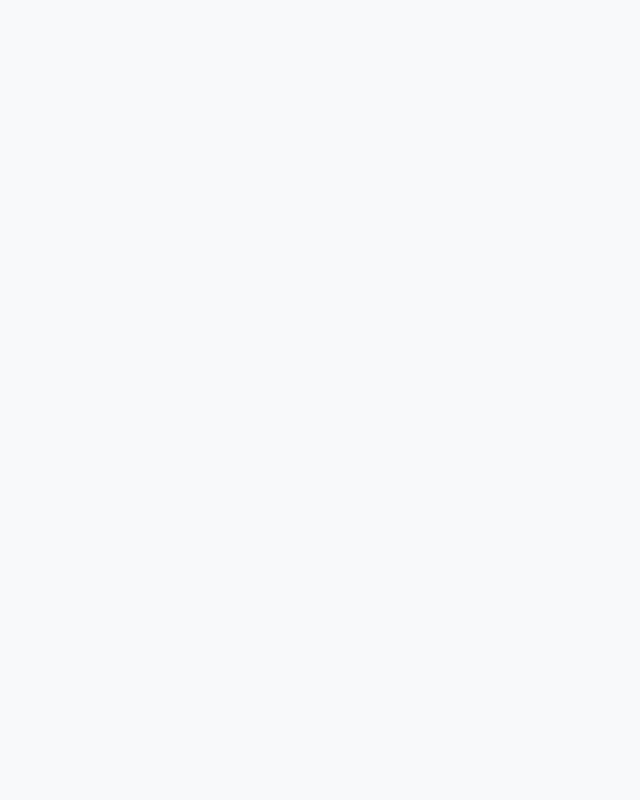
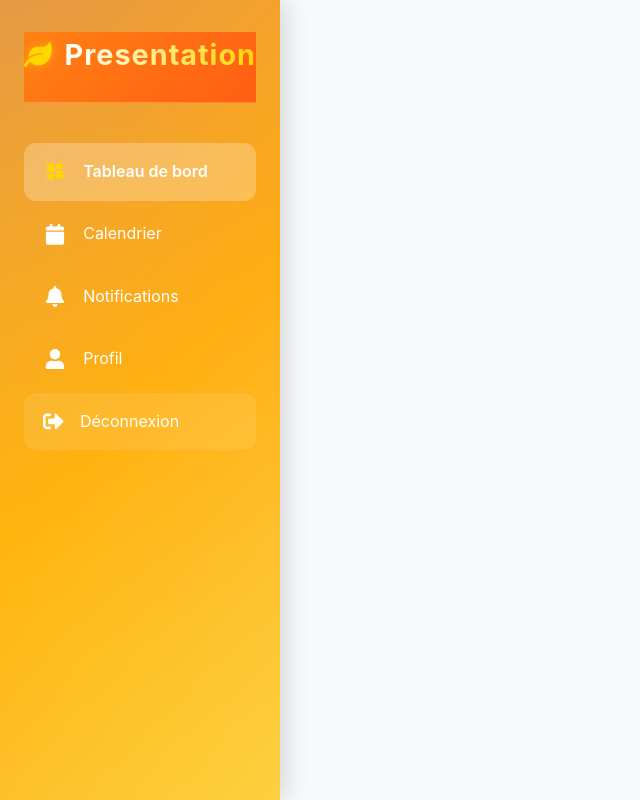
Before and after one commit to AnnaNdoye/FrontEnd-Plateforme-de-gestion-et-de-valorisation-des-pr-sentations-internes-, a React (Create React App) app: page /plateforme/barre in a window 1280 px wide. Before the commit this address had no page. Shown: the whole page, without its empty margins (0-640 px from the left). Built offline with nearby package versions, Linux system fonts and the light colour scheme.

Commit message:
creation de la barre de navigation

```diff
--- a/src/App.js
+++ b/src/App.js
@@ -9,6 +9,7 @@ import Inscription from "./pages/Inscription";
 import MotDePasseOublie from "./pages/MotDePasseOublie";
 import DashboardPlateforme from "./pages/plateforme/Plateforme";
 import Dashboard from "./pages/plateforme/Dashboard";
+import Barre from "./pages/plateforme/Barre";
 
 
 
@@ -23,9 +24,7 @@ function App(){
         <Route path="/mot-de-passe-oublie" element={<MotDePasseOublie/>} />
         <Route path="/plateforme" element={<DashboardPlateforme/>} />
         <Route path="/plateforme/dashboard" element={<Dashboard/>} />
-
-
-
+        <Route path="/plateforme/barre" element={<Barre/>} />
 
       </Routes>
     </Router>
--- /dev/null
+++ b/src/pages/plateforme/Barre.js
@@ -0,0 +1,356 @@
+import { useState } from 'react';
+import styled, { keyframes } from 'styled-components';
+import { FaLeaf, FaUser, FaBell, FaSignOutAlt, FaCalendar } from 'react-icons/fa';
+import { MdDashboard } from 'react-icons/md';
+import { useNavigate, useLocation } from 'react-router-dom';
+
+const shimmer = keyframes`
+    0% { background-position: -200% 0; }
+    100% { background-position: 200% 0; }
+`;
+
+const Container = styled.div`
+    display: flex;
+    height: 100%;
+    background-color: #f8f9fa;
+`;
+
+const Sidebar = styled.div`
+    width: 280px;
+    min-width: 280px;
+    background: linear-gradient(135deg, #e59847ff, #ffac13ff, #ffc013bf);
+    color: white;
+    padding: 2rem 1.5rem;
+    box-shadow: 5px 0 25px rgba(0,0,0,0.15);
+    height: 100vh;
+    overflow-y: auto;
+    position: relative;
+    z-index: 10;
+
+  /* Style de la barre de défilement */
+    &::-webkit-scrollbar {
+    width: 6px;
+    }
+
+    &::-webkit-scrollbar-thumb {
+    background: #ffffff55;
+    border-radius: 3px;
+    }
+
+    &:before {
+    content: '';
+    position: absolute;
+    top: 0;
+    left: 0;
+    right: 0;
+    bottom: 0;
+    background: linear-gradient(45deg, transparent 20%, rgba(255, 215, 0, 0.2) 50%, transparent 80%);
+    background-size: 200% 200%;
+    animation: ${shimmer} 10s linear infinite;
+    z-index: -1;
+    }
+`;
+
+const LogoContainer = styled.div`
+    display: flex;
+    align-items: center;
+    gap: 0.8rem;
+    margin-bottom: 2.5rem;
+    padding-bottom: 1.5rem;
+    border-bottom: 1px solid rgba(255, 255, 255, 0.2);
+    position: sticky;
+    top: 0;
+    background: linear-gradient(135deg, #FF8113, #FF5E13);
+    z-index: 1;
+
+    svg {
+    font-size: 2.2rem;
+    color: #FFD700;
+    filter: drop-shadow(0 0 5px rgba(255, 215, 0, 0.5));
+}
+
+    h2 {
+    font-size: 1.8rem;
+    font-weight: 700;
+    background: linear-gradient(to right, #fff, #FFD700);
+    -webkit-background-clip: text;
+    -webkit-text-fill-color: transparent;
+    letter-spacing: 1px;
+    margin: 0;
+    }
+`;
+
+const NavItem = styled.div`
+    padding: 1rem 1.2rem;
+    margin: 0.3rem 0;
+    border-radius: 12px;
+    display: flex;
+    align-items: center;
+    gap: 1rem;
+    cursor: pointer;
+    transition: all 0.3s ease;
+    position: relative;
+    overflow: hidden;
+    background: ${props => props.active ? 'rgba(255,255,255,0.25)' : 'transparent'};
+    font-weight: ${props => props.active ? '600' : 'normal'};
+
+    &:hover {
+    background-color: rgba(255,255,255,0.15);
+
+    svg {
+        color: #FFD700;
+    }
+    }
+
+    svg {
+    font-size: 1.3rem;
+    transition: all 0.3s ease;
+    color: ${props => props.active ? '#FFD700' : 'white'};
+    min-width: 24px;
+}
+`;
+
+const LogoutButton = styled.div`
+    padding: 1rem 1.2rem;
+    border-radius: 12px;
+    display: flex;
+    align-items: center;
+    gap: 1rem;
+    cursor: pointer;
+    transition: all 0.3s ease;
+    background: rgba(255, 255, 255, 0.1);
+    color: white;
+    margin-top: auto;
+    position: sticky;
+    bottom: 0;
+    backdrop-filter: blur(5px);
+
+    &:hover {
+    background: rgba(255, 255, 255, 0.2);
+
+    svg {
+        color: #FFD700;
+    }
+    }
+
+    svg {
+    font-size: 1.3rem;
+    transition: all 0.3s ease;
+}
+`;
+
+const ModalOverlay = styled.div`
+    position: fixed;
+    top: 0;
+    left: 0;
+    right: 0;
+    bottom: 0;
+    background-color: rgba(0, 0, 0, 0.5);
+    display: flex;
+    justify-content: center;
+    align-items: center;
+    z-index: 1000;
+`;
+
+const ModalContent = styled.div`
+    background: white;
+    border-radius: 8px;
+    box-shadow: 0 4px 20px rgba(0, 0, 0, 0.15);
+    max-width: 400px;
+    width: 90%;
+    max-height: 90vh;
+    overflow: auto;
+`;
+
+const ModalHeader = styled.div`
+    padding: 20px 20px 0 20px;
+
+    h3 {
+    margin: 0;
+    color: #333;
+    font-size: 1.2rem;
+}
+`;
+
+const ModalBody = styled.div`
+    padding: 20px;
+
+    p {
+    margin: 0;
+    color: #666;
+    line-height: 1.5;
+}
+`;
+
+const ModalFooter = styled.div`
+    padding: 0 20px 20px 20px;
+    display: flex;
+    gap: 10px;
+    justify-content: flex-end;
+`;
+
+const CancelButton = styled.button`
+    padding: 10px 20px;
+    border: 1px solid #ddd;
+    background: white;
+    color: #666;
+    border-radius: 4px;
+    cursor: pointer;
+    font-size: 14px;
+    transition: all 0.2s;
+
+    &:hover:not(:disabled) {
+    background: #f5f5f5;
+    border-color: #ccc;
+    }
+
+    &:disabled {
+    opacity: 0.6;
+    cursor: not-allowed;
+    }
+`;
+
+const ConfirmButton = styled.button`
+    padding: 10px 20px;
+    border: none;
+    background: #dc3545;
+    color: white;
+    border-radius: 4px;
+    cursor: pointer;
+    font-size: 14px;
+    transition: all 0.2s;
+
+    &:hover:not(:disabled) {
+    background: #c82333;
+    }
+
+    &:disabled {
+    opacity: 0.6;
+    cursor: not-allowed;
+}
+`;
+
+const Barre = () => {
+    const [showLogoutModal, setShowLogoutModal] = useState(false);
+    const [isLoggingOut, setIsLoggingOut] = useState(false);
+    const navigate = useNavigate();
+    const location = useLocation();
+
+    const getActiveTab = () => {
+    const path = location.pathname;
+    if (path.includes('/calendrier')) return 'calendrier';
+    if (path.includes('/notification')) return 'notification';
+    if (path.includes('/profil')) return 'profil';
+    if (path.includes('/dashboard')) return 'dashboard';
+    if (path.includes('/notifications')) return 'notifications';
+    return 'dashboard';
+    };
+
+    const activeTab = getActiveTab();
+
+    const handleNavigation = (route) => {
+    navigate(route);
+    };
+
+    const handleLogoutClick = () => {
+    setShowLogoutModal(true);
+    };
+
+    const handleLogoutConfirm = async () => {
+    setIsLoggingOut(true);
+
+    try {
+        const response = await fetch('/', {
+        method: 'POST',
+        headers: {
+        'Content-Type': 'application/json',
+        },
+        credentials: 'include', // Important pour inclure les cookies de session
+        });
+
+        if (response.ok) {
+        const data = await response.json();
+        console.log(data.message);
+
+        // Nettoyer le localStorage si vous stockez des données utilisateur
+        localStorage.removeItem('userToken');
+        localStorage.removeItem('userData');
+
+        // Rediriger vers la page de connexion
+        navigate('/');
+        } else {
+        throw new Error('Erreur lors de la déconnexion');
+        }
+    } catch (error) {
+        console.error('Erreur de déconnexion:', error);
+      // Même en cas d'erreur, on peut rediriger vers la page de connexion
+      // car la session côté client doit être nettoyée
+        navigate('/');
+    } finally {
+        setIsLoggingOut(false);
+        setShowLogoutModal(false);
+    }
+};
+
+const handleLogoutCancel = () => {
+    setShowLogoutModal(false);
+};
+
+
+  //profil
+  //Notifications
+  //Calendrier
+  //tableau de bord
+    return (
+    <Container>
+        <Sidebar>
+        <LogoContainer>
+            <FaLeaf />
+            <h2>Presentation</h2>
+        </LogoContainer>
+        <NavItem active={activeTab === 'dashboard'} onClick={() => handleNavigation('/plateforme/dashboard')}>
+            <MdDashboard /> Tableau de bord
+        </NavItem>
+
+        <NavItem active={activeTab === 'calendrier'} onClick={() => handleNavigation('/plateforme/calendrier')}>
+            <FaCalendar /> Calendrier
+        </NavItem>
+
+        <NavItem active={activeTab === 'notification'} onClick={() => handleNavigation('/plateforme/notification')}>
+            <FaBell /> Notifications
+        </NavItem>
+
+        <NavItem active={activeTab === 'profil'} onClick={() => handleNavigation('/plateforme/profil')}>
+            <FaUser /> Profil
+        </NavItem>
+
+        <LogoutButton onClick={handleLogoutClick}>
+            <FaSignOutAlt /> Déconnexion
+        </LogoutButton>
+        </Sidebar>
+
+        {showLogoutModal && (
+        <ModalOverlay>
+        <ModalContent>
+            <ModalHeader>
+                <h3>Confirmation de déconnexion</h3>
+            </ModalHeader>
+            <ModalBody>
+                <p>Êtes-vous sûr de vouloir vous déconnecter ?</p>
+            </ModalBody>
+            <ModalFooter>
+                <CancelButton onClick={handleLogoutCancel} disabled={isLoggingOut}>
+                Annuler
+            </CancelButton>
+                <ConfirmButton onClick={handleLogoutConfirm} disabled={isLoggingOut}>
+                {isLoggingOut ? 'Déconnexion...' : 'Se déconnecter'}
+            </ConfirmButton>
+            </ModalFooter>
+        </ModalContent>
+        </ModalOverlay>
+    )}
+    </Container>
+    );
+};
+
+export default Barre;
```
